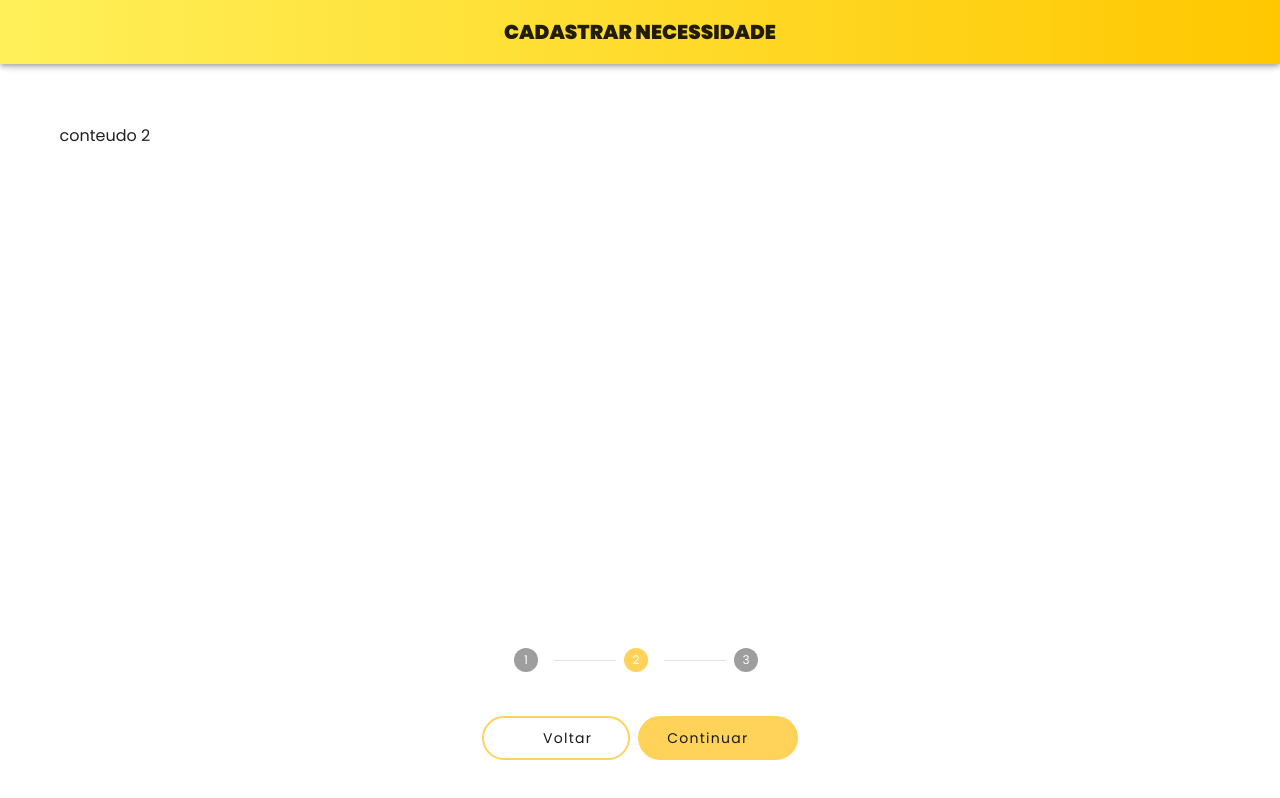
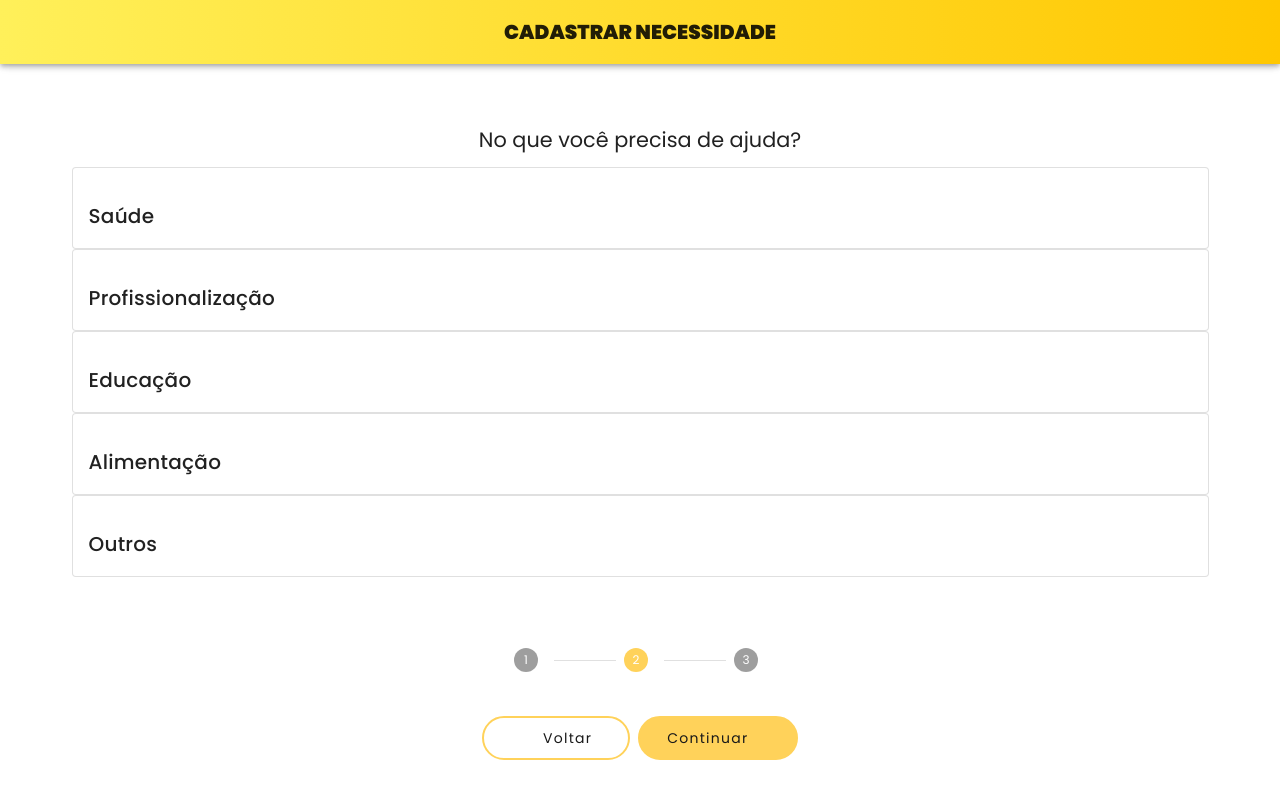
Before and after one commit to bvinicius/adote-um-amanha-frontend, a Vue app: page /#/necessities/create in a window 1280 px wide. Both pictures are taken after a click on the button "Continuar". Built offline with nearby package versions, Linux system fonts and the light colour scheme; the HTML template or start-up script is replaced by a standard one.

Commit message:
Segunda tela com cards das opções de necessidades e texto da terceira tela

```diff
--- a/src/modules/institution/views/RegisterNecessity.vue
+++ b/src/modules/institution/views/RegisterNecessity.vue
@@ -17,8 +17,36 @@
             </v-card>
           </v-container>
         </v-tab-item>
-        <v-tab-item key="2"> conteudo 2 </v-tab-item>
-        <v-tab-item key="3"> conteudo 3 </v-tab-item>
+        <v-tab-item key="2">
+          <div class="a-text__subtitle">No que você precisa de ajuda?</div>
+          <v-container>
+            <v-card outlined>
+              <v-card-actions> </v-card-actions>
+              <v-card-title class="align-center"> Saúde </v-card-title>
+            </v-card>
+            <v-card outlined class="aling-end">
+              <v-card-actions> </v-card-actions>
+              <v-card-title> Profissionalização </v-card-title>
+            </v-card>
+            <v-card outlined>
+              <v-card-actions> </v-card-actions>
+              <v-card-title class="align-center"> Educação </v-card-title>
+            </v-card>
+            <v-card outlined>
+              <v-card-actions> </v-card-actions>
+              <v-card-title class="align-center"> Alimentação </v-card-title>
+            </v-card>
+            <v-card outlined>
+              <v-card-actions> </v-card-actions>
+              <v-card-title class="align-center"> Outros </v-card-title>
+            </v-card>
+          </v-container>
+        </v-tab-item>
+        <v-tab-item key="3">
+          <div class="a-text__subtitle">
+            Para finalizar, conte um pouco mais sobre a sua solicitação.
+          </div>
+        </v-tab-item>
       </v-tabs-items>
     </v-tabs>
     <v-col class="justify-center align-self-end">
```
